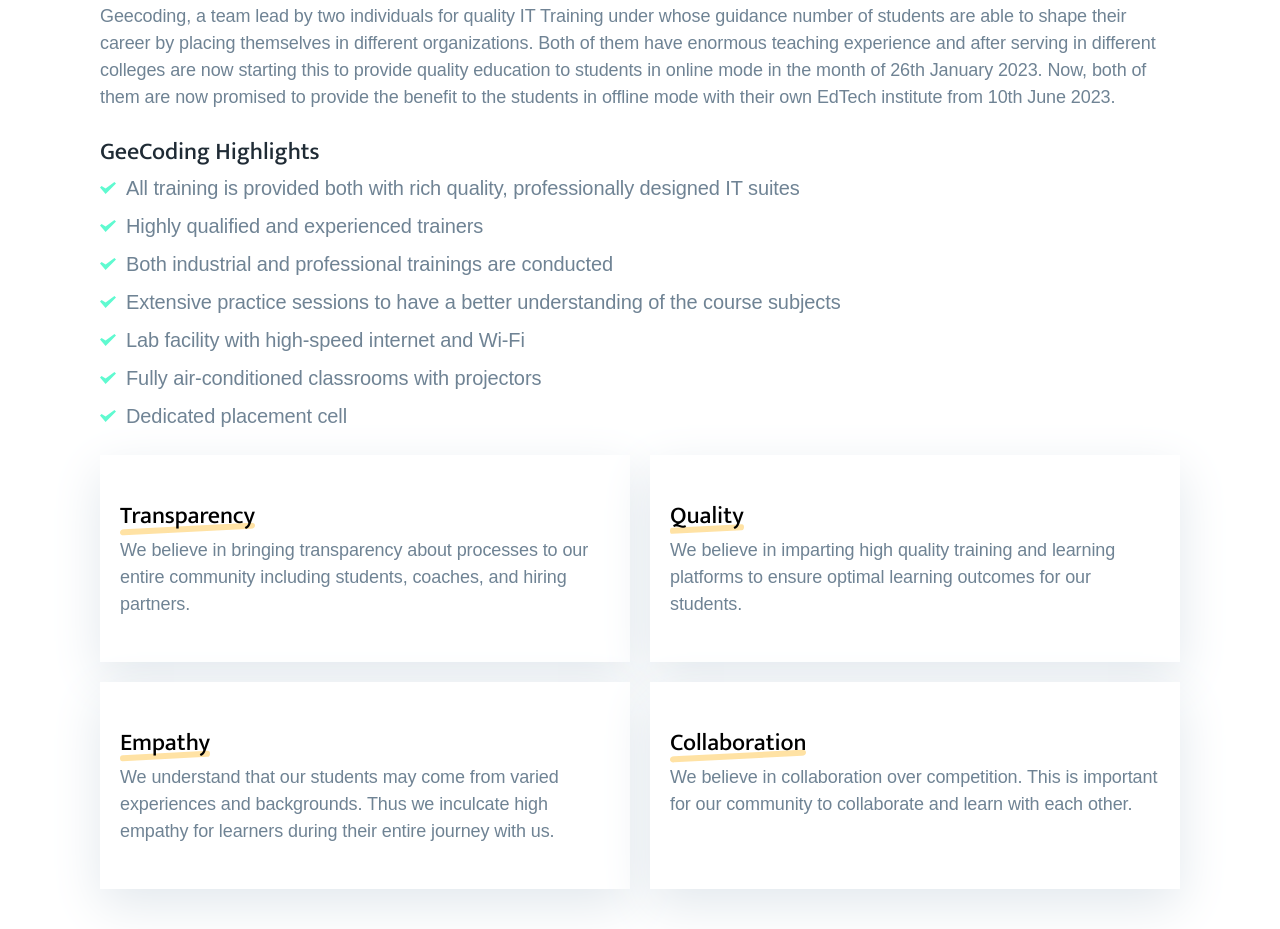
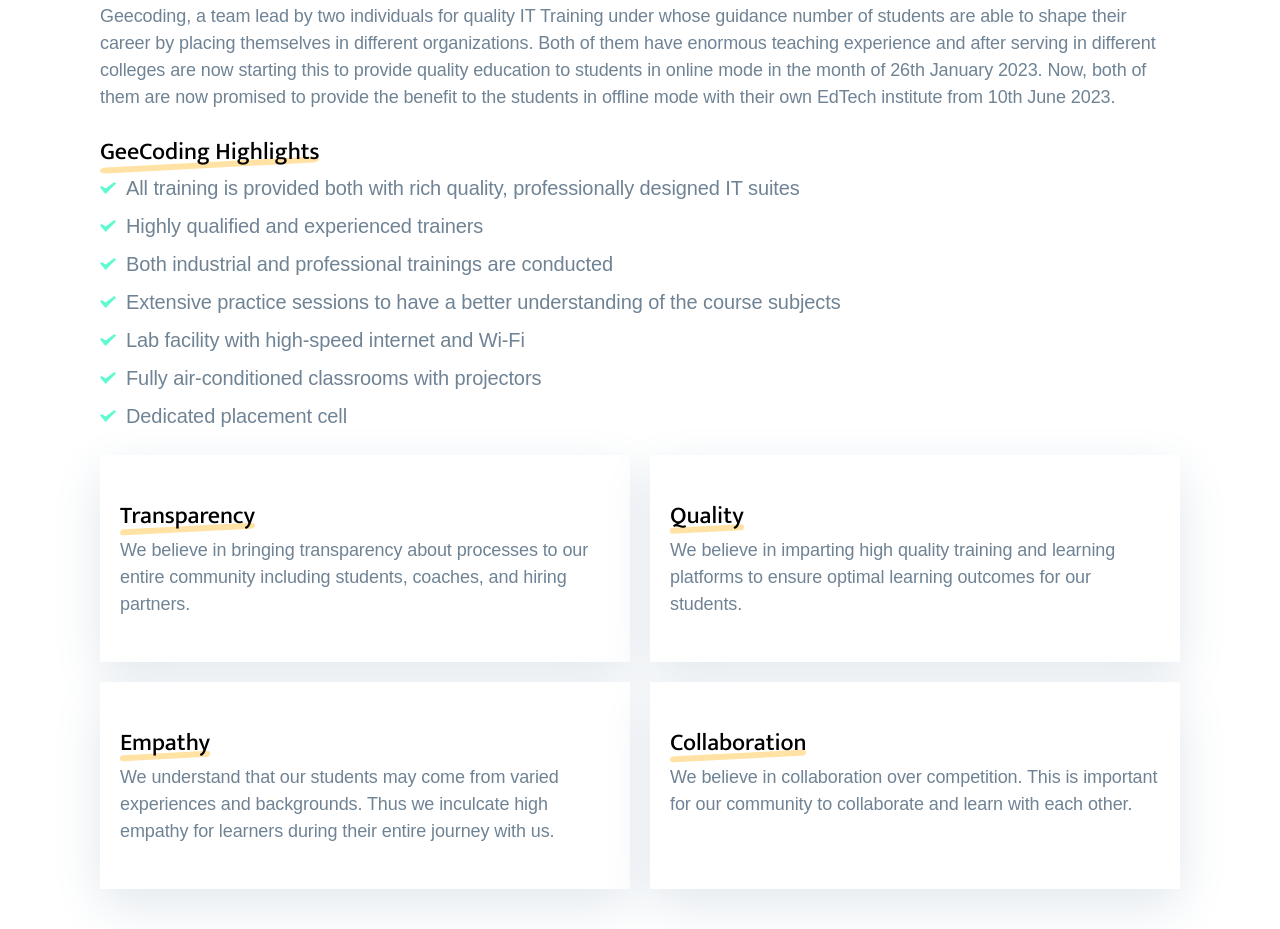
Before and after one commit to SSBarik/geecoding, a plain HTML site: page index.html in a window 1280 px wide. Shown: the part 1088-2017 px from the top of the page. Drawn offline with nearby package versions, Linux system fonts and the light colour scheme; no server answers; a web font is replaced by a local one.

Commit message:
style: heading responsive

```diff
--- a/index.html
+++ b/index.html
@@ -227,7 +227,7 @@
                 </p>
 
                 <div class="highlight-icons highlight-colored">
-                    <h6 class="highlight-title">GeeCoding Highlights</h6>
+                    <h6 class="highlight-title"><span class="thick-underline-highlight" style="color: black;">GeeCoding Highlights</span></h6>
                     <ul class="highlight-list">
                       <li>
                         <span class="list-icon">
--- a/styles.css
+++ b/styles.css
@@ -1057,7 +1057,7 @@
 }
 .hero {
   position: relative;
-  text-align: center;
+  /* text-align: center; */
   padding-top: 40px;
 }
 .hero::before {
```
